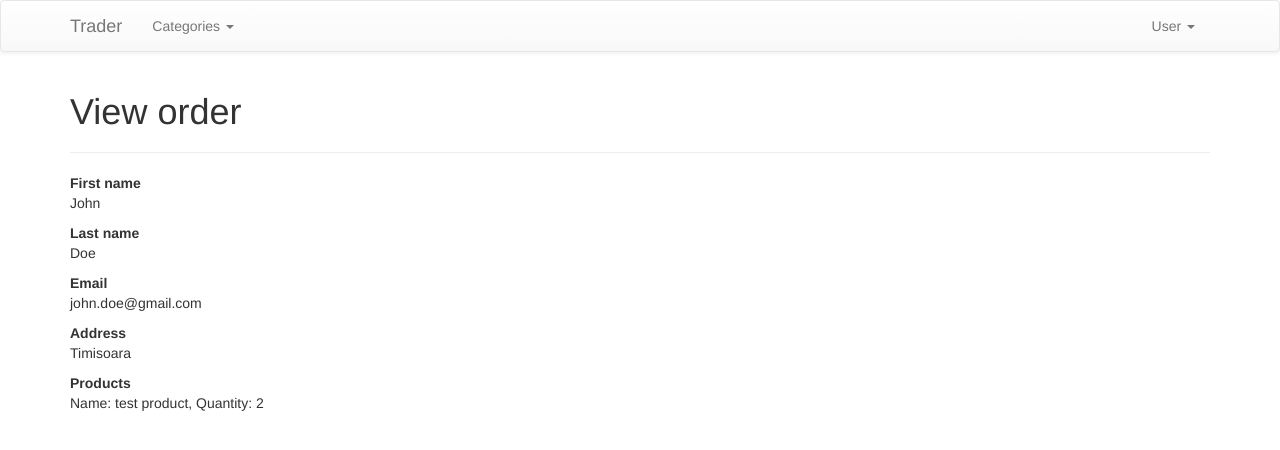
After one commit to yoX64/trader, a PHP site: page /trader/view_order.php?order_id=2 in a window 1280 px wide. The commit adds this page. Shown: the top 450 px of the page. Run offline with PHP 8.4, Linux system fonts and the light colour scheme; data comes from the database, SQL or seed files in the repository; some libraries are stand-ins or nearby versions.

Commit message:
My orders and db update

```diff
--- a/template_parts/header.php
+++ b/template_parts/header.php
@@ -58,6 +58,7 @@ if(!isset($username)) {
             } else {
             ?>
             <li><a href="<?php echo $base_path; ?>/profile.php">Profile</a></li>
+            <li><a href="<?php echo $base_path; ?>/my_orders.php">My orders</a></li>
             <li><a href="<?php echo $base_path; ?>/change_password.php">Change password</a></li>
             <li><a href="<?php echo $base_path; ?>/logout.php">Log out</a></li>
             <?php
--- /dev/null
+++ b/view_order.php
@@ -0,0 +1,75 @@
+<?php
+include('config.php');
+
+$order_id = $_GET['order_id'];
+?>
+<!DOCTYPE html>
+<html lang="en">
+<head>
+	<meta charset="UTF-8">
+	<title>View order</title>
+
+	<!-- Latest compiled and minified CSS -->
+	<link rel="stylesheet" href="https://maxcdn.bootstrapcdn.com/bootstrap/3.3.4/css/bootstrap.min.css">
+
+	<!-- Optional theme -->
+	<link rel="stylesheet" href="https://maxcdn.bootstrapcdn.com/bootstrap/3.3.4/css/bootstrap-theme.min.css">
+
+	<!-- jQuery -->
+	<script src="http://code.jquery.com/jquery-2.1.3.min.js"></script>
+
+	<!-- Latest compiled and minified JavaScript -->
+	<script src="https://maxcdn.bootstrapcdn.com/bootstrap/3.3.4/js/bootstrap.min.js"></script>
+</head>
+<body>
+	<?php include('template_parts/header.php'); ?>
+
+	<div class="container">
+		<h1>View order</h1>
+		<hr>
+
+		<?php
+		$order = $db->query("SELECT * FROM orders WHERE order_id='$order_id'");
+		$order_data = $order->fetch_assoc();
+		?>
+
+		<p>
+			<strong>First name</strong>
+			<br>
+			<?php echo $order_data['fname']; ?>
+		</p>
+		<p>
+			<strong>Last name</strong>
+			<br>
+			<?php echo $order_data['lname']; ?>
+		</p>
+		<p>
+			<strong>Email</strong>
+			<br>
+			<?php echo $order_data['email']; ?>
+		</p>
+		<p>
+			<strong>Address</strong>
+			<br>
+			<?php echo $order_data['address']; ?>
+		</p>
+		<p>
+			<strong>Products</strong>
+			<br>
+			<?php
+			$products = unserialize($order_data['products']);
+			$quantity = unserialize($order_data['quantity']);
+
+			foreach($products as $key => $product) {
+				$product_data = $db->query("SELECT * FROM products WHERE product_id='$product'");
+				$product_info = $product_data->fetch_assoc();
+			?>
+			Name: <?php echo $product_info['name']; ?>, Quantity: <?php echo $quantity[$key]; ?>
+			<br>
+			<?php
+			}
+			?>
+		</p>
+	</div>
+</body>
+</html>
```
Also changed, not shown: my_orders.php (added, +53 -0 lines), sql/trader.sql (+10 -9 lines).
